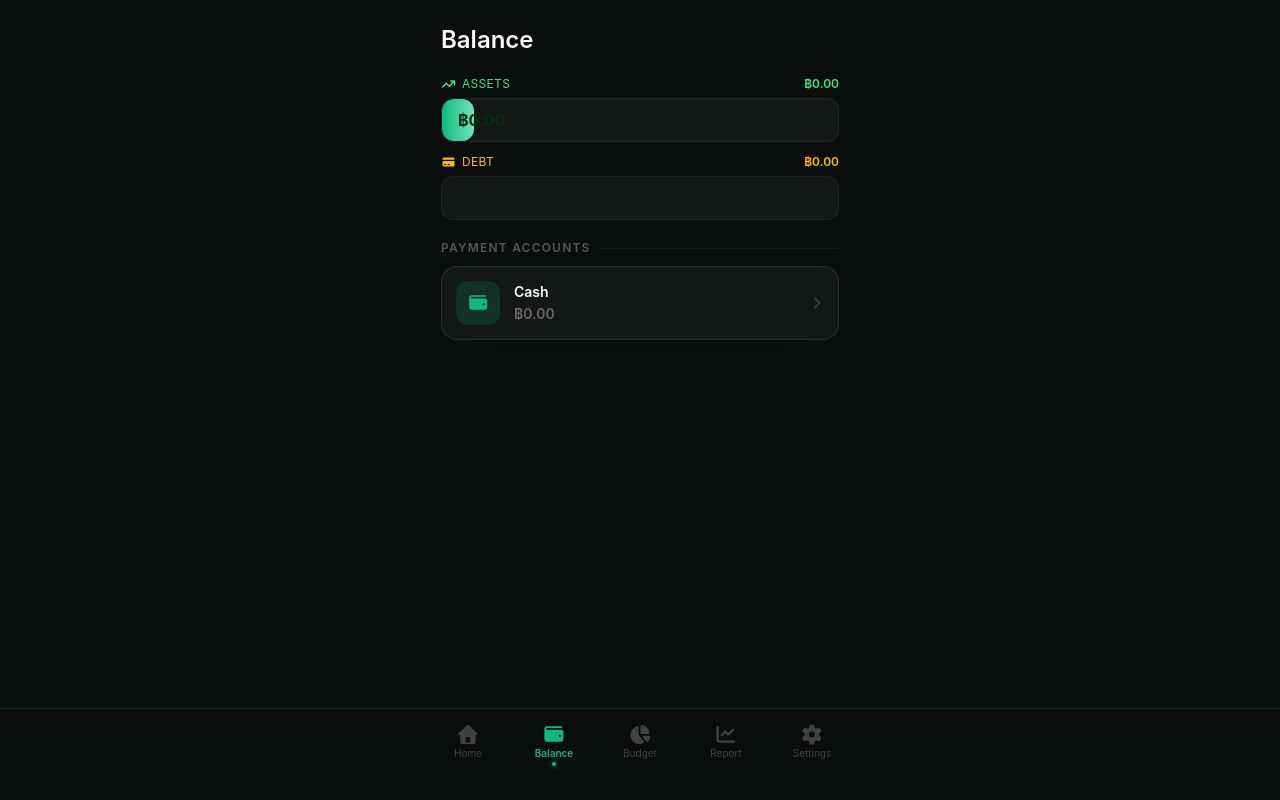
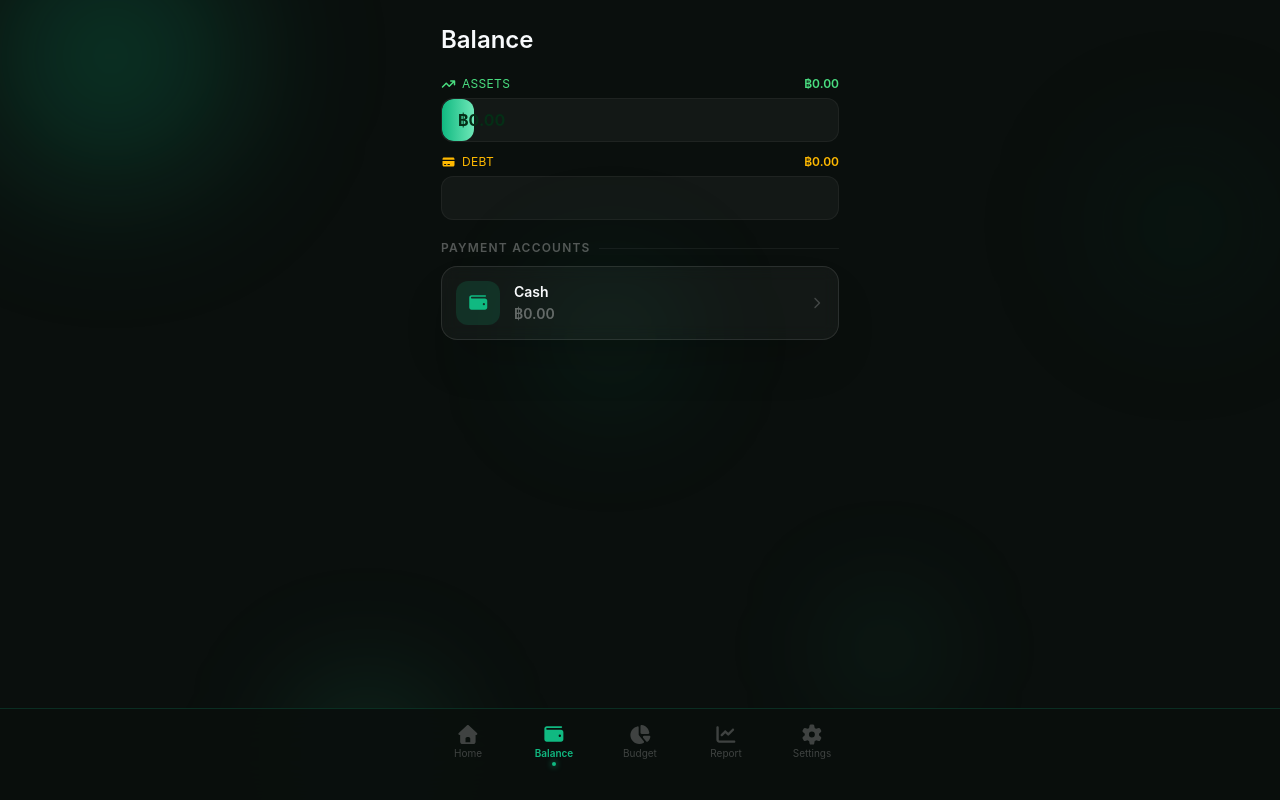
Before and after one commit to m00p1ng/money-tracker, a React (Vite) app: page /money-tracker/balance in a window 1280 px wide. Built offline with nearby package versions, Linux system fonts and the light colour scheme.

Commit message:
fix: move Background to app root so orbs render above body background

```diff
--- a/src/App.tsx
+++ b/src/App.tsx
@@ -7,6 +7,7 @@ import {
 } from 'react-router'
 
 import { AppShell } from '@/components'
+import { Background } from '@/components/Background'
 import { NavigationDirectionProvider, useNavigationDirection } from '@/context/navigationDirection'
 import { BalancePage, WalletDetailPage } from '@/features/balance'
 import { CalendarPage } from '@/features/calendar'
@@ -74,6 +75,9 @@ export function RoutedApp() {
 
 export default function App() {
   return (
+    <>
+      <Background />
+      <div className="relative" style={{ zIndex: 1 }}>
         <BrowserRouter basename="/money-tracker">
           <NavigationDirectionProvider>
             <Routes>
@@ -82,5 +86,7 @@ export default function App() {
             </Routes>
           </NavigationDirectionProvider>
         </BrowserRouter>
+      </div>
+    </>
   )
 }
--- a/src/components/AppShell.tsx
+++ b/src/components/AppShell.tsx
@@ -2,7 +2,6 @@ import cx from 'classnames'
 import type { PropsWithChildren } from 'react'
 
 import { BottomNav } from '@/components'
-import { Background } from '@/components/Background'
 
 type AppShellProps = PropsWithChildren<{
   showBottomNav?: boolean
@@ -11,7 +10,6 @@ type AppShellProps = PropsWithChildren<{
 export function AppShell({ children, showBottomNav = true }: AppShellProps) {
   return (
     <div className="min-h-screen text-slate-50">
-      <Background />
       <main
         className={cx(
           'mx-auto min-h-screen w-full max-w-107.5 px-4 pt-6',
--- a/src/components/Background.tsx
+++ b/src/components/Background.tsx
@@ -2,7 +2,7 @@ export function Background() {
   return (
     <div
       className="fixed inset-0 overflow-hidden pointer-events-none"
-      style={{ zIndex: -1 }}
+      style={{ zIndex: 0 }}
     >
       <div
         data-orb="1"
--- a/src/index.css
+++ b/src/index.css
@@ -37,7 +37,7 @@ body {
   margin: 0;
   min-width: 320px;
   min-height: 100vh;
-  background: var(--bg);
+  background: transparent;
 }
 
 button,
```
Lines whose indentation alone changed are shown as unchanged.
